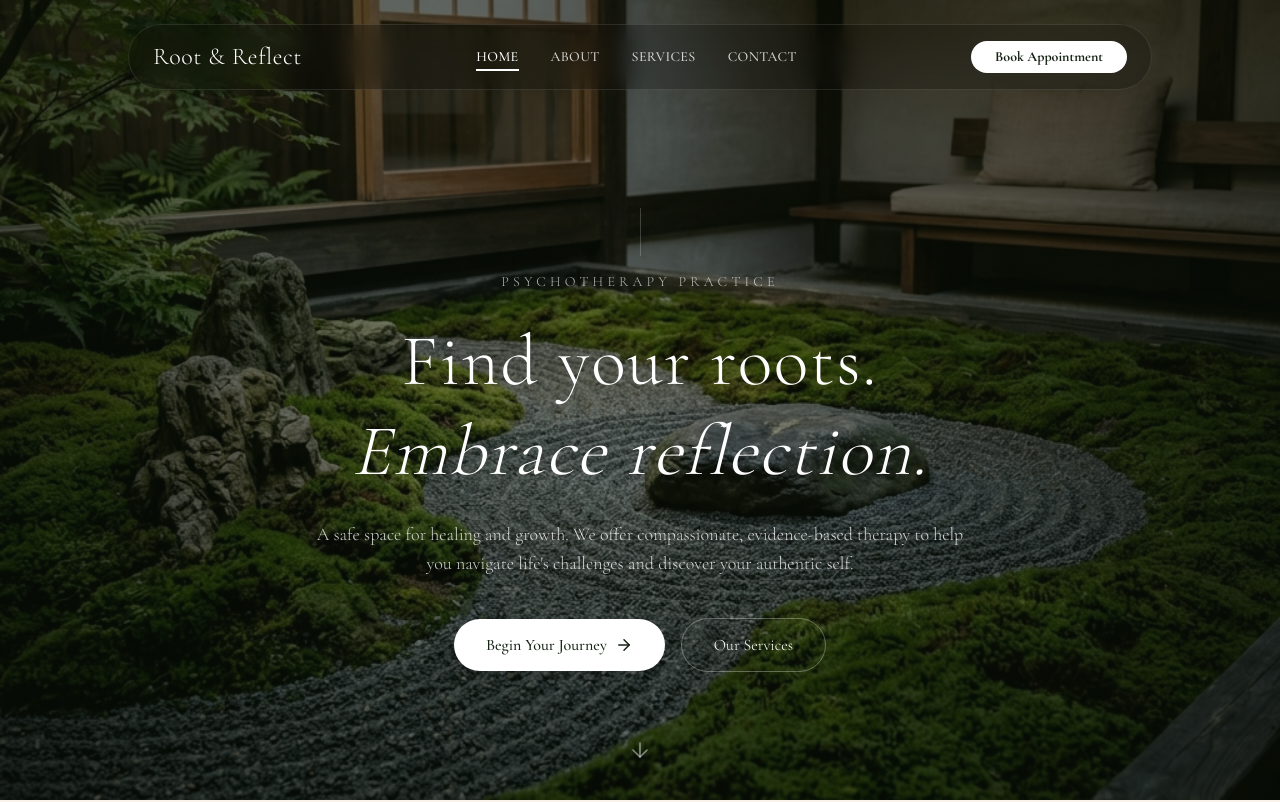
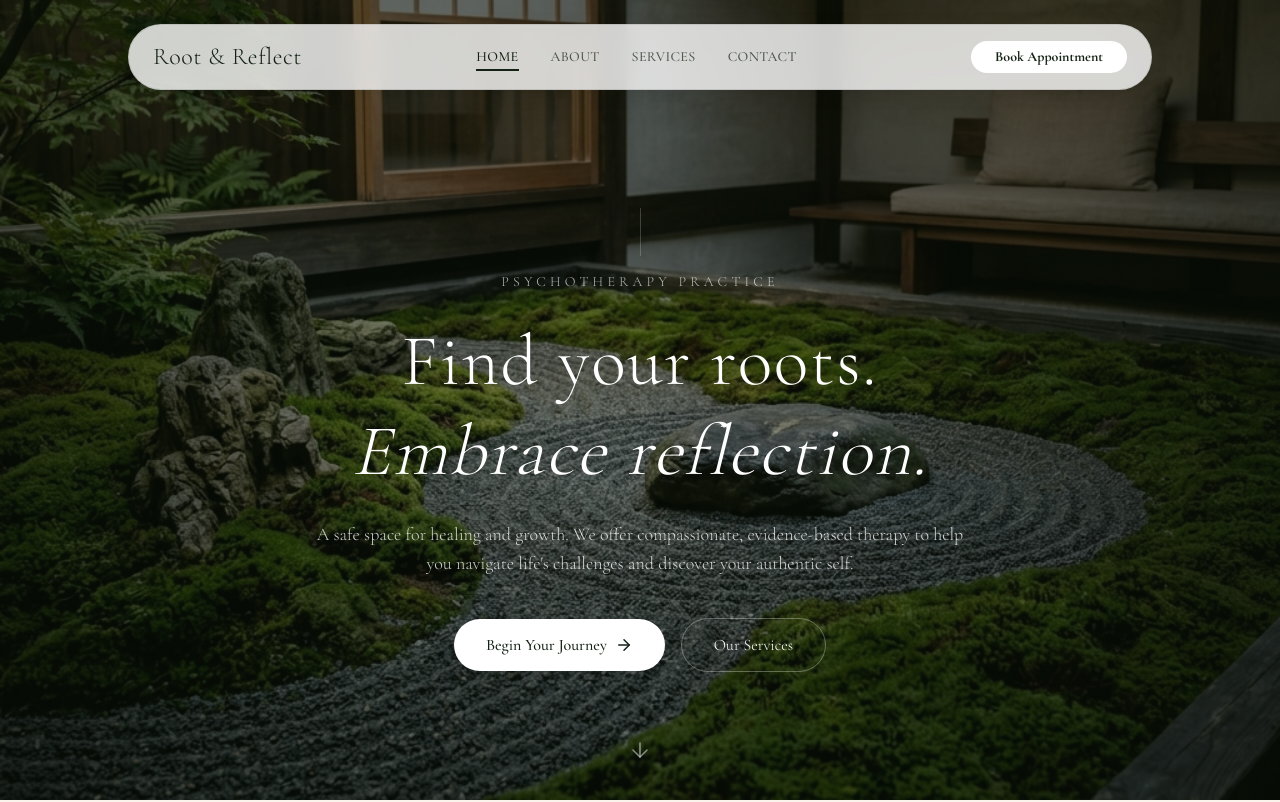
Before and after one commit to gautamxgambhir/rootandreflect, a Next.js app: page / in a window 1280 px wide. Shown: the top 802 px of the page. Built offline with nearby package versions, Linux system fonts and the light colour scheme.

Commit message:
fix: navbar white glass background, visible over hero like chaeen

```diff
--- a/components/navigation.tsx
+++ b/components/navigation.tsx
@@ -32,15 +32,15 @@ export function Navigation() {
       <nav
         className={`pointer-events-auto transition-all duration-500 ease-out flex items-center justify-between px-4 sm:px-6 py-3 sm:py-4 rounded-full ${
           scrolled
-            ? 'bg-[#0c120e]/90 backdrop-blur-xl border border-white/10 shadow-[0_12px_40px_rgba(6,10,10,0.3)] w-full max-w-3xl sm:max-w-4xl'
-            : 'bg-black/20 backdrop-blur-md border border-white/10 w-full max-w-4xl sm:max-w-5xl'
+            ? 'bg-white/95 backdrop-blur-xl border border-black/10 shadow-[0_12px_40px_rgba(0,0,0,0.12)] w-full max-w-3xl sm:max-w-4xl'
+            : 'bg-white/80 backdrop-blur-md border border-black/10 shadow-[0_4px_20px_rgba(0,0,0,0.08)] w-full max-w-4xl sm:max-w-5xl'
         }`}
       >
         {/* Mobile Menu Trigger */}
         <div className="md:hidden">
           <Sheet open={isMobileMenuOpen} onOpenChange={setMobileMenuOpen}>
             <SheetTrigger asChild>
-              <Button variant="ghost" size="icon" className="text-white hover:bg-white/10">
+              <Button variant="ghost" size="icon" className="text-[#142214] hover:bg-black/5">
                 <Menu className="h-6 w-6" />
               </Button>
             </SheetTrigger>
@@ -76,7 +76,7 @@ export function Navigation() {
         {/* Logo */}
         <Link
           href="/"
-          className="text-xl sm:text-2xl font-serif font-light tracking-wide text-white hover:text-white/90 transition-colors"
+          className="text-xl sm:text-2xl font-serif font-light tracking-wide text-[#142214] hover:text-[#142214]/80 transition-colors"
         >
           Root &amp; Reflect
         </Link>
@@ -88,12 +88,12 @@ export function Navigation() {
               key={link.name}
               href={link.href}
               className={`text-sm font-medium tracking-wide uppercase transition-colors relative group ${
-                pathname === link.href ? 'text-white' : 'text-white/80 hover:text-white'
+                pathname === link.href ? 'text-[#142214]' : 'text-[#142214]/70 hover:text-[#142214]'
               }`}
             >
               {link.name}
               <span
-                className={`absolute -bottom-1 left-0 h-0.5 bg-white transition-all duration-300 ${
+                className={`absolute -bottom-1 left-0 h-0.5 bg-[#142214] transition-all duration-300 ${
                   pathname === link.href ? 'w-full' : 'w-0 group-hover:w-full'
                 }`}
               />
```
